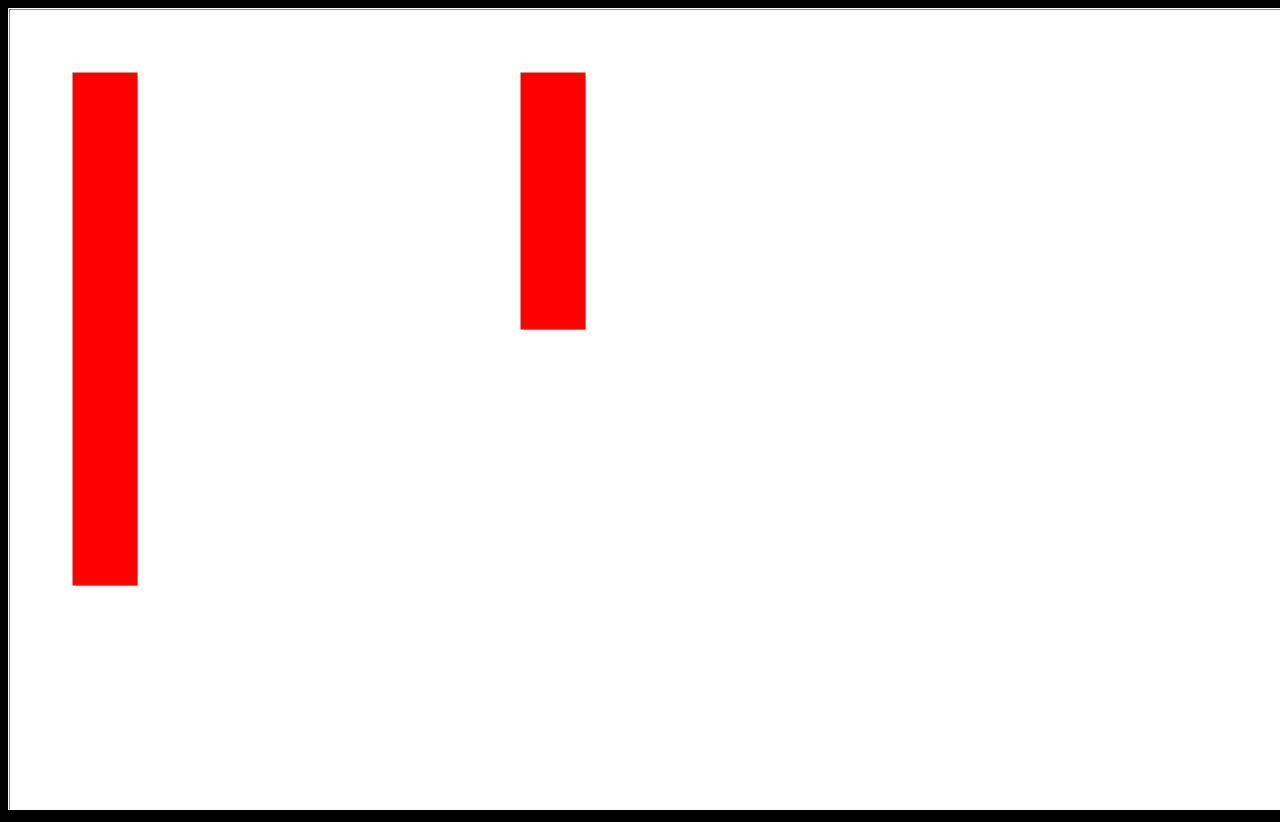
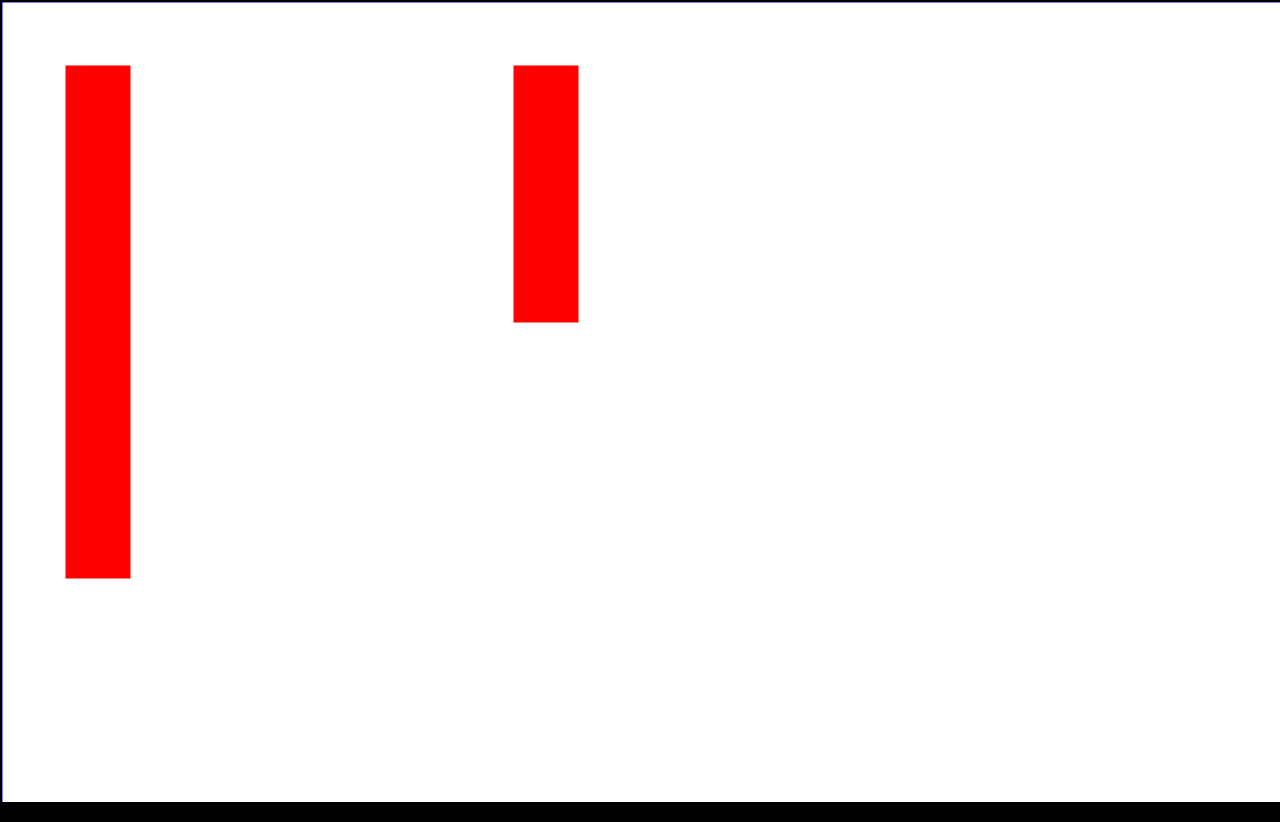
Before and after one commit to JollyPhantom/fiddles, a plain HTML site: page index.html in a window 1280 px wide. Drawn offline with nearby package versions, Linux system fonts and the light colour scheme.

Commit message:
removes margin from body

```diff
--- a/styles.css
+++ b/styles.css
@@ -1,6 +1,7 @@
 body {
+  margin: 0;
   background-color: black;
 }
 svg {
-  border: 1px solid white;
+  border: 2px solid black;
 }
```
